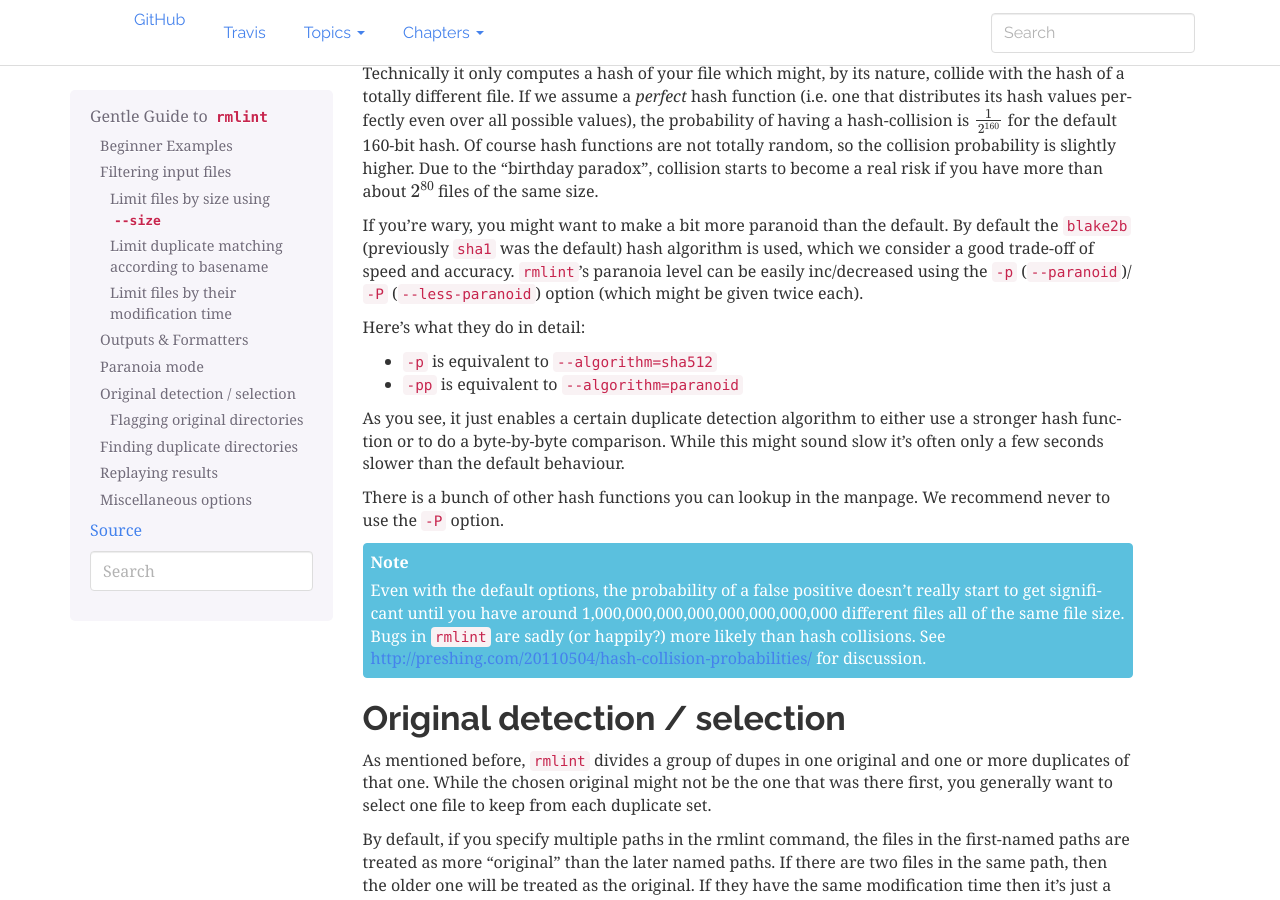
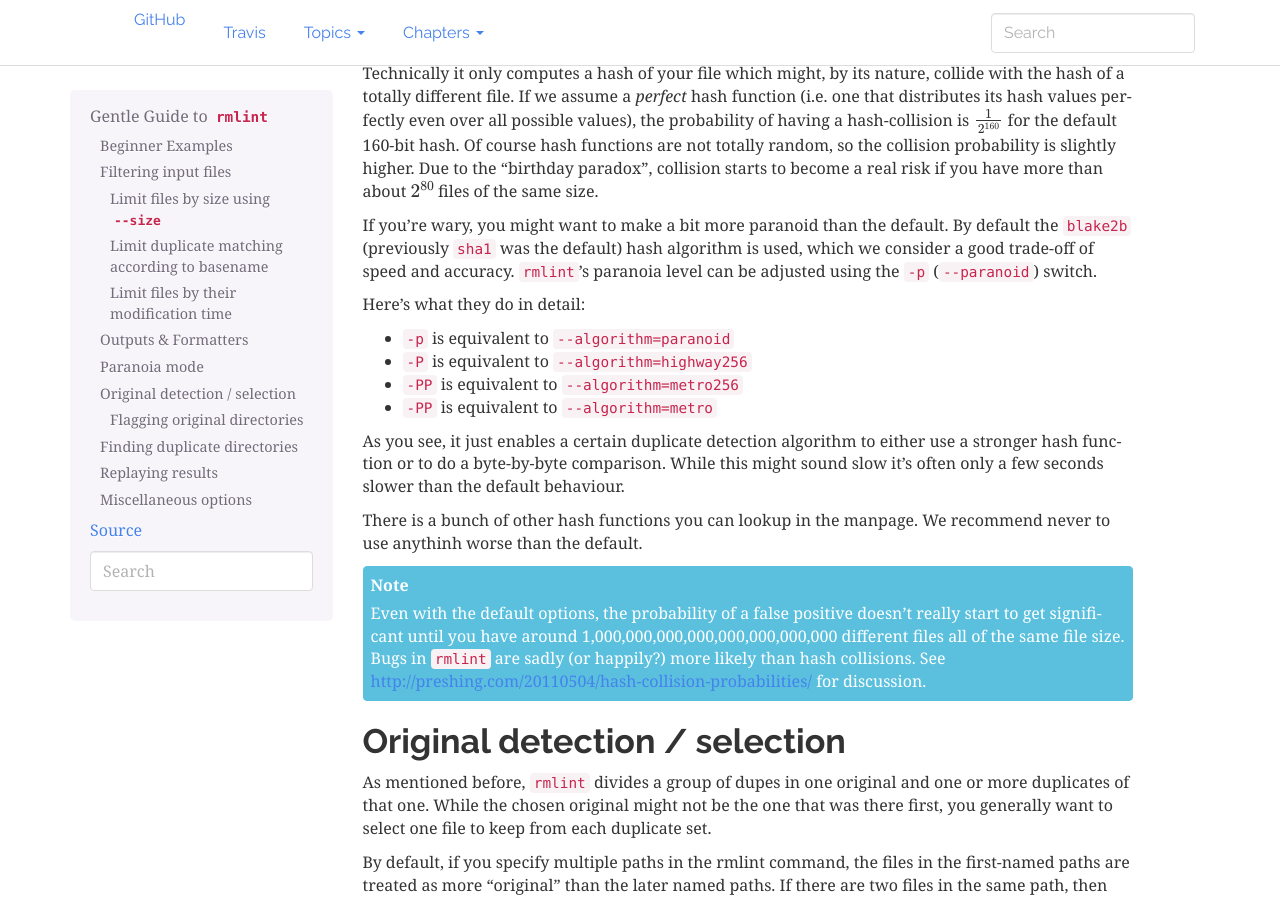
Before and after one commit to sahib/rmlint, a Sphinx documentation site: the page built from docs/tutorial.rst, in a window 1280 px wide and 900 px high, scrolled down 7812 px. Built offline with Sphinx 7.4.7, drawn with Linux system fonts in a browser that asks for light colours.

Commit message:
docs: fix mention of -pp (should be -p)

```diff
--- a/docs/rmlint.1.rst
+++ b/docs/rmlint.1.rst
@@ -187,7 +187,7 @@ General Options
 :``-p --paranoid`` / ``-P --less-paranoid`` (**default**):
 
     Increase or decrease the paranoia of ``rmlint``'s duplicate algorithm.
-    Use ``-pp`` if you want byte-by-byte comparison without any hashing.
+    Use ``-p`` if you want byte-by-byte comparison without any hashing.
 
     * **-p** is equivalent to **--algorithm=paranoid**
 
--- a/docs/tutorial.rst
+++ b/docs/tutorial.rst
@@ -451,20 +451,21 @@ more than about :math:`2^{80}` files of the same size.
 If you're wary, you might want to make a bit more paranoid than the default. By
 default the ``blake2b`` (previously ``sha1`` was the default) hash algorithm is
 used, which we consider a good trade-off of speed and accuracy. ``rmlint``'s
-paranoia level can be easily inc/decreased using the ``-p`` (``--paranoid``)/
-``-P`` (``--less-paranoid``) option (which might be given twice each).
+paranoia level can be adjusted using the ``-p`` (``--paranoid``) switch.
 
 Here's what they do in detail:
 
-* ``-p`` is equivalent to ``--algorithm=sha512``
-* ``-pp`` is equivalent to ``--algorithm=paranoid``
+* ``-p`` is equivalent to ``--algorithm=paranoid``
+* ``-P`` is equivalent to ``--algorithm=highway256``
+* ``-PP`` is equivalent to ``--algorithm=metro256``
+* ``-PP`` is equivalent to ``--algorithm=metro``
 
 As you see, it just enables a certain duplicate detection algorithm to either use
 a stronger hash function or to do a byte-by-byte comparison. While this might sound
 slow it's often only a few seconds slower than the default behaviour.
 
 There is a bunch of other hash functions you can lookup in the manpage.
-We recommend never to use the ``-P`` option.
+We recommend never to use anythinh worse than the default.
 
 .. note::
 
```
Also changed, not shown: 2 other files.
